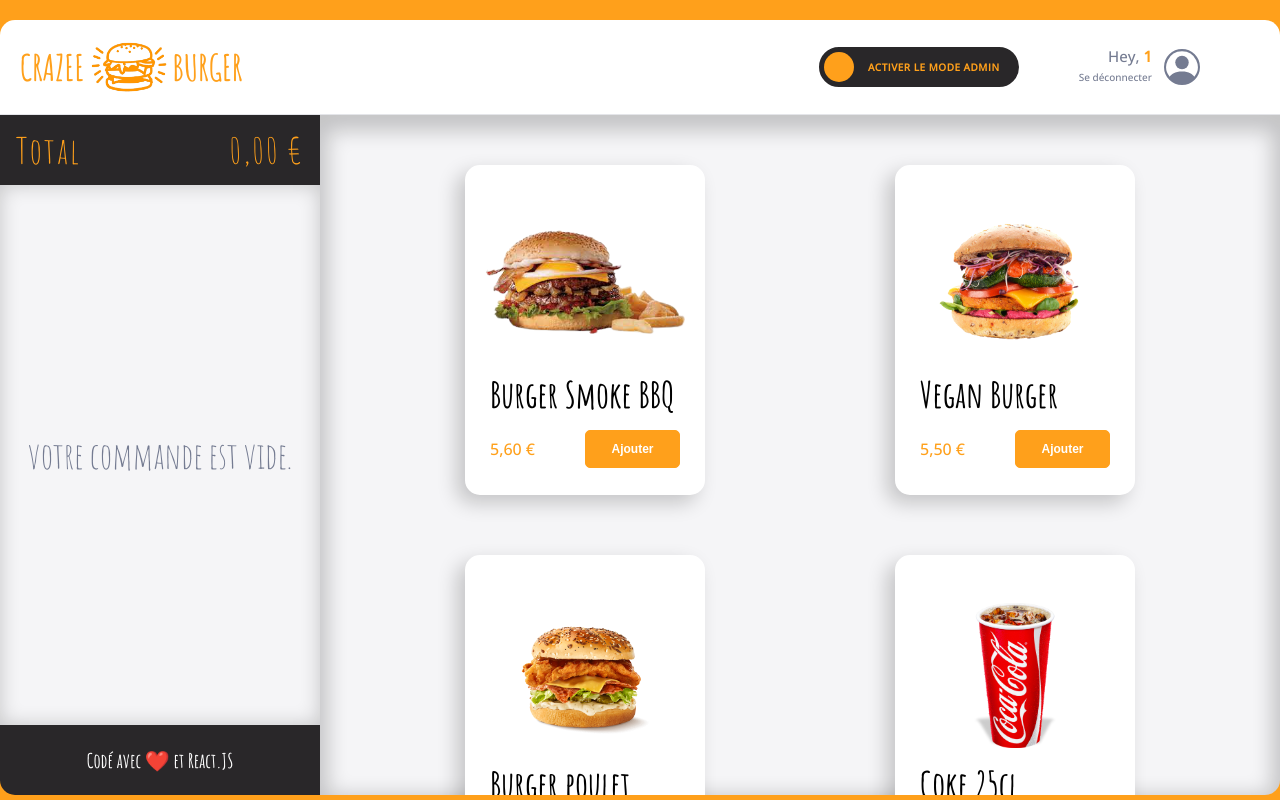
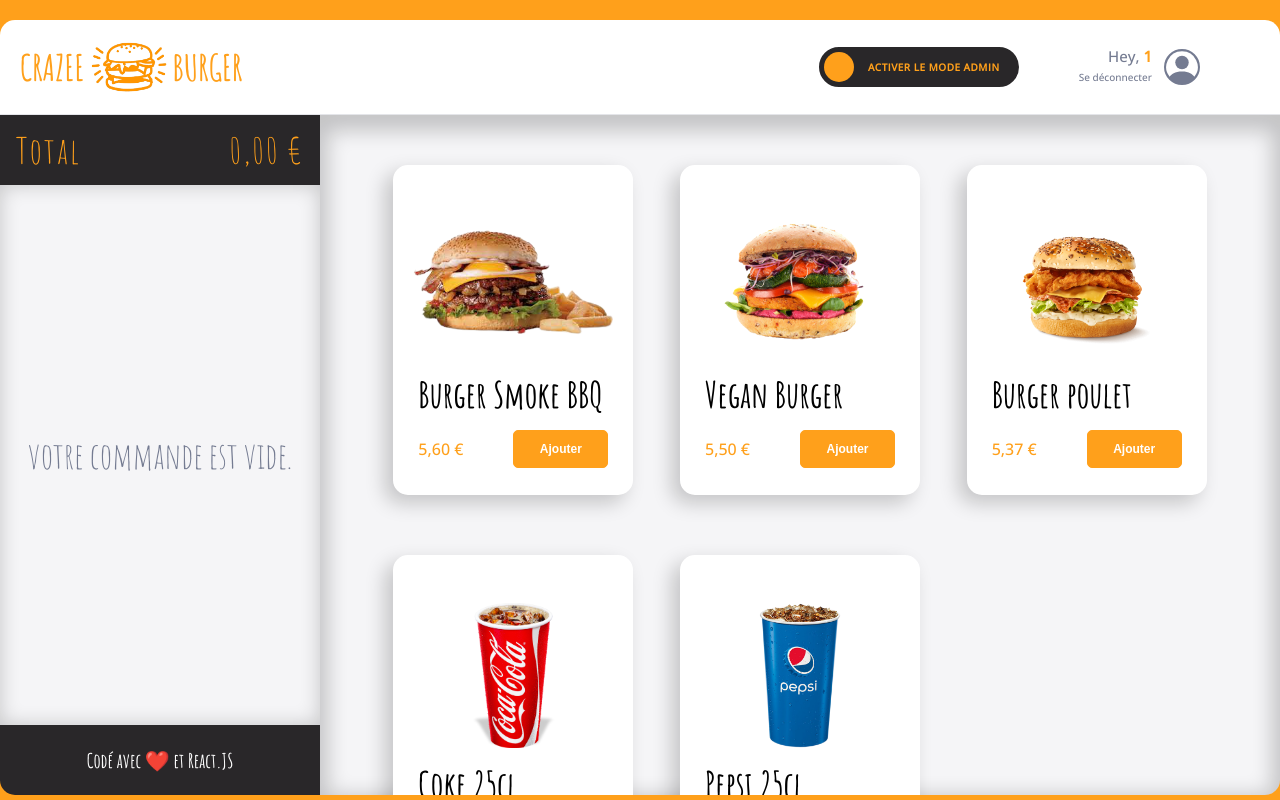
Before and after one commit to Ovgodd/crazee-burger, a React (Create React App) app: page /order/1 in a window 1280 px wide. Built offline with nearby package versions, Linux system fonts and the light colour scheme.

Commit message:
💄 F10 > menu > change grid template columns

```diff
--- a/src/components/pages/order/Main/Menu.js
+++ b/src/components/pages/order/Main/Menu.js
@@ -78,7 +78,7 @@ const MenuStyled = styled.div`
   justify-items: center;
   padding: 50px 50px 150px;
   display: grid;
-  grid-template-columns: repeat(auto-fit, minmax(300px, 1fr));
+  grid-template-columns: repeat(3, 1fr);
   grid-row-gap: 60px;
   box-shadow: ${theme.shadows.strong};
   background: ${theme.colors.background_white};
```
